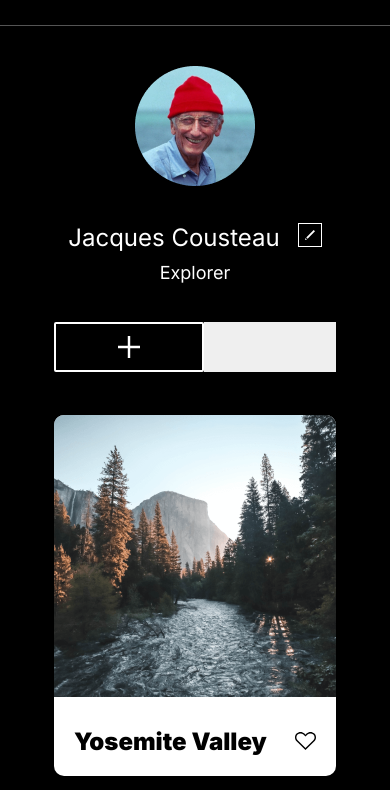
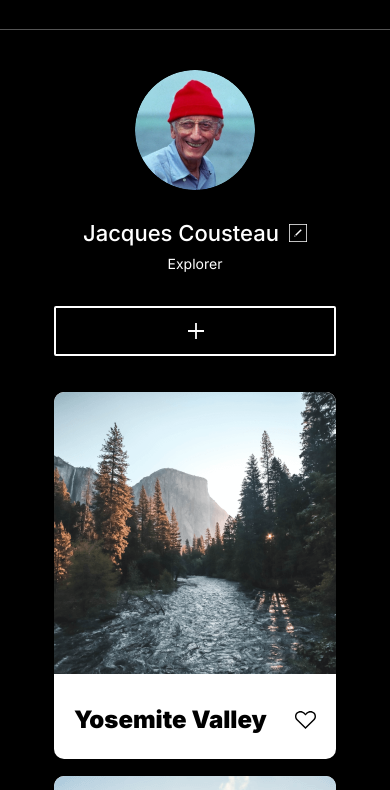
Before and after one commit to J-Helt/se_project_aroundtheus, a plain HTML site: page index.html in a window 390 px wide. Shown: the part 94-884 px from the top of the page. Drawn offline with Linux system fonts and the light colour scheme.

Commit message:
Fixed several issues in both css and html

```diff
--- /dev/null
+++ b/blocks/card.css
@@ -0,0 +1,51 @@
+.card {
+  background-color: white;
+  color: black;
+  border-radius: 10px;
+  font-family: "Inter";
+  font-size: 24px;
+  font-style: normal;
+  font-weight: 900;
+  line-height: normal;
+  width: 282px;
+  justify-self: center;
+}
+
+.card__image {
+  width: 282px;
+  height: 282px;
+  border-top-left-radius: 10px;
+  border-top-right-radius: 10px;
+}
+
+.card__information {
+  display: flex;
+  margin: 0 20px 0;
+  justify-content: space-between;
+  color: #000;
+}
+
+.card__location {
+  font-family: "Inter";
+  font-size: 24px;
+  font-style: normal;
+  font-weight: 900;
+  line-height: normal;
+  text-wrap: nowrap;
+  margin: 25px 0;
+}
+
+.card__button {
+  background-image: url(../images/Heart\ SVG.svg);
+  width: 21px;
+  min-width: 21px;
+  height: 18px;
+  align-self: center;
+  border: 0;
+  background-color: transparent;
+  padding: 0;
+}
+
+.card__button:hover {
+  opacity: 0.5;
+}
--- a/blocks/cards.css
+++ b/blocks/cards.css
@@ -5,64 +5,11 @@
   grid-template-columns: repeat(auto-fill, 282px);
   gap: 17px;
   grid-auto-flow: dense;
-  /* padding: 0 19px 0; */
-  padding: 0 84px 0;
   max-width: 880px;
 }
 
-.card {
-  background-color: white;
-  color: black;
-  border-radius: 10px;
-  font-family: "Inter";
-  font-size: 24px;
-  font-style: normal;
-  font-weight: 900;
-  line-height: normal;
-  width: 282px;
-  height: 361px;
-  justify-self: center;
+@media screen and (max-width: 560px) {
+  .cards {
+    margin-top: 36px;
+  }
 }
-
-.card__image {
-  width: 282px;
-  height: 282px;
-}
-
-.card__information {
-  display: flex;
-  margin: 0 20px 0;
-  justify-content: space-between;
-  color: #000;
-  /* font-family: "Inter";
-  font-size: 24px;
-  font-style: normal;
-  font-weight: 900;
-  line-height: normal;
-  text-wrap: nowrap; */
-}
-
-.card__location {
-  font-family: "Inter";
-  font-size: 24px;
-  font-style: normal;
-  font-weight: 900;
-  line-height: normal;
-  text-wrap: nowrap;
-}
-
-.card__button {
-  background-image: url(../images/Heart\ SVG.svg);
-  width: 21px;
-  min-width: 21px;
-  height: 18px;
-  align-self: center;
-  border: 0px;
-  /* margin: 0 10px 0 0; */
-  background-color: white;
-  padding: 0;
-}
-
-.card__button:hover {
-  opacity: 0.5;
-}
--- /dev/null
+++ b/blocks/content.css
@@ -0,0 +1,3 @@
+.content {
+  margin: 40px auto;
+}
--- a/blocks/copyright.css
+++ b/blocks/copyright.css
@@ -1,7 +1,6 @@
 .copyright {
   width: 90%;
   max-width: 880px;
-  height: 18px;
   color: #545454;
   font-family: "Inter";
   font-size: 18px;
--- a/blocks/header.css
+++ b/blocks/header.css
@@ -1,28 +1,19 @@
-@media screen and (min-width: 560px) {
-  .header {
-    width: 100%;
-    max-width: 880px;
-    height: 74px;
-    border-bottom: 1px solid #545454;
-    margin: 45px auto 0px;
-    padding: 0;
-  }
+.header {
+  border-bottom: 1px solid rgb(84, 84, 84, 1);
+  margin: 45px auto 0px;
+  width: 100%;
+  max-width: 880px;
+  padding: 0;
+}
+
+.header__title {
+  margin: 0 0 41px;
 }
 
 @media screen and (max-width: 560px) {
   .header {
     width: 90%;
-    height: 74px;
-    border-bottom: 1px solid #545454;
-    margin: 45px auto 0px;
     padding: 0 0 0 40px;
+    margin: 45px auto 0;
   }
 }
-
-.page {
-  color: white;
-}
-
-.content {
-  margin: 40px auto;
-}
--- /dev/null
+++ b/blocks/page.css
@@ -0,0 +1,3 @@
+.page {
+  color: white;
+}
--- a/blocks/profile.css
+++ b/blocks/profile.css
@@ -1,16 +1,19 @@
-@media screen and (min-width: 560px) {
 .profile {
   display: flex;
   justify-content: flex-start;
   flex-direction: row;
   max-width: 880px;
+  max-height: 120px;
   margin: 0 auto;
 }
 
 .profile__info {
+  flex-grow: 2;
+  display: flex;
+  flex-direction: column;
+  align-items: flex-start;
   margin: 0 0 0 30px;
   width: 417px;
-    height: 77px;
 }
 
 .profile__info-name {
@@ -20,6 +23,8 @@
   line-height: 48px;
   margin: 22px 0 0;
   font-style: normal;
+  float: left;
+  /* text-wrap: nowrap; */
 }
 
 .profile__info-description {
@@ -31,68 +36,23 @@
 
 .profile__button-add {
   align-self: center;
+  justify-self: flex-end;
   width: 150px;
   height: 50px;
-    margin: 0 1px 0 auto;
+  margin: 0 1px 0 0;
   background-image: url(../images/Add\ Button.svg);
-    border: 2px;
-  }
-}
-
-@media screen and (max-width: 560px) {
-  .profile {
-    display: flex;
-    justify-content: center;
-    flex-direction: column;
-    max-width: 880px;
-    margin: 0 auto;
-  }
-
-  .profile__info-name {
-    font-size: 24px;
-    font-family: "Inter";
-    font-weight: 300;
-    line-height: 24px;
-    margin: 22px 0 0;
-    font-style: normal;
-    text-align: center;
-  }
-
-  .profile__info {
-    height: 116px;
-  }
-
-  .profile__info-description {
-    margin: 7px 0 21px;
-    font-size: 18px;
-    font-family: Inter;
-    font-weight: 300;
-    text-align: center;
-  }
-
-  .profile__avatar {
-    align-self: center;
-  }
-
-  .profile__button-add {
-    align-self: center;
-    width: 282px;
-    height: 50px;
-    background-image: url(../images/Add\ Button.svg);
-    border: 2px;
-    background-repeat: no-repeat;
-    margin: 20px 0 0;
-  }
+  border-width: 0;
+  background-color: transparent;
 }
 
 .profile__button-edit {
   background-image: url(../images/Edit\ Button.svg);
-  margin: 15px 0 9px 18px;
+  margin: 37px 0 9px 18px;
   width: 24px;
   height: 24px;
-  border: 1px;
+  border-width: 0;
   border-color: white;
-  background-color: black;
+  background-color: transparent;
 }
 
 .profile__button-edit:hover {
@@ -106,4 +66,69 @@
 .profile__avatar {
   width: 120px;
   height: 120px;
+  border-radius: 50%;
 }
+
+@media screen and (max-width: 560px) {
+  .profile {
+    display: flex;
+    justify-content: center;
+    flex-direction: column;
+    max-width: 880px;
+    margin: 0 auto 30px;
+    max-height: 286px;
+    align-items: center;
+  }
+
+  .profile__info {
+    margin: 30px 0 36px;
+    max-width: 100vw;
+    align-items: center;
+    max-height: 50px;
+  }
+
+  .profile__info-name {
+    font-size: 22px;
+    font-family: "Inter";
+    font-weight: 500;
+    max-height: 22px;
+    margin: 0;
+    font-style: normal;
+    text-align: center;
+    line-height: 26.63px;
+  }
+
+  .profile__info-description {
+    margin: 14px 0 0;
+    font-size: 14px;
+    font-family: Inter;
+    font-weight: 400;
+    text-align: center;
+    line-height: 16.94px;
+    max-height: 14px;
+  }
+
+  .profile__button-add {
+    align-self: center;
+    width: 282px;
+    height: 50px;
+    background-image: url(../images/Add\ Button\ 2.svg);
+    border: 2px;
+    background-repeat: no-repeat;
+    margin: 0;
+    background-color: transparent;
+    background-size: 100% 100%;
+    padding: 0;
+  }
+
+  .profile__button-edit {
+    width: 18px;
+    height: 18px;
+    margin: 4px 0 0 10px;
+    background-size: cover;
+  }
+
+  .profile__info-topline {
+    max-height: 22px;
+  }
+}
--- /dev/null
+++ b/blocks/site.css
@@ -0,0 +1,3 @@
+.site {
+  background-color: black;
+}
--- a/index.html
+++ b/index.html
@@ -1,8 +1,10 @@
 <!DOCTYPE html>
-<html lang="en" style="background-color: black">
+<html class="site" lang="en">
   <head>
     <link rel="stylesheet" href="pages/index.css" />
     <meta name="viewport" content="width=device-width, initial-scale=1" />
+    <meta charset="UTF-8" />
+    <title>se_project_aroundtheus</title>
   </head>
 
   <body>
@@ -11,62 +13,63 @@
         <img class="header__title" src="./images/Vector.svg" />
       </header>
       <main class="content">
-        <div class="profile">
+        <section class="profile">
           <img class="profile__avatar" src="./images/Avatar.png" />
-          <section class="profile__info">
-            <h2 class="profile__info-name">
-              Jacques Cousteau<button class="profile__button-edit"></button>
-            </h2>
-            <h3 class="profile__info-description">Explorer</h3>
-          </section>
+          <div class="profile__info">
+            <div class="profile__info-topline">
+              <h1 class="profile__info-name">Jacques Cousteau</h1>
+              <button class="profile__button-edit"></button>
+            </div>
+            <p class="profile__info-description">Explorer</p>
+          </div>
 
           <button class="profile__button-add"></button>
-        </div>
+        </section>
         <section class="cards">
-          <div class="card">
+          <article class="card">
             <img class="card__image" src="./images/yosemite-valley.png" />
             <div class="card__information">
-              <p class="card__location">Yosemite Valley</p>
+              <h2 class="card__location">Yosemite Valley</h2>
               <button class="card__button"></button>
             </div>
-          </div>
-          <div class="card">
+          </article>
+          <article class="card">
             <img class="card__image" src="./images/lake-louise.png" />
             <div class="card__information">
-              <p class="card__location">Lake Louise</p>
+              <h2 class="card__location">Lake Louise</h2>
               <button class="card__button"></button>
             </div>
-          </div>
-          <div class="card">
+          </article>
+          <article class="card">
             <img class="card__image" src="./images/bald-mountains.png" />
             <div class="card__information">
-              <p class="card__location">Bald Mountains</p>
+              <h2 class="card__location">Bald Mountains</h2>
               <button class="card__button"></button>
             </div>
-          </div>
-          <div class="card">
+          </article>
+          <article class="card">
             <img class="card__image" src="./images/latemar.png" />
             <div class="card__information">
-              <p class="card__location">Latemar</p>
+              <h2 class="card__location">Latemar</h2>
               <button class="card__button"></button>
             </div>
-          </div>
-          <div class="card">
+          </article>
+          <article class="card">
             <img class="card__image" src="./images/vanoise-national-park.png" />
             <div class="card__information">
-              <p class="card__location">Vanoise Nationa...</p>
+              <h2 class="card__location">Vanoise Nationa...</h2>
               <button class="card__button"></button>
             </div>
-          </div>
-          <div class="card">
+          </article>
+          <article class="card">
             <img class="card__image" src="./images/lago-di-braies.png" />
             <div class="card__information">
-              <p class="card__location">Lago di Braies</p>
+              <h2 class="card__location">Lago di Braies</h2>
               <button class="card__button"></button>
             </div>
-          </div>
+          </article>
         </section>
-        <h4 class="copyright"><span>&copy </span>2022 Around The U.S.</h4>
+        <p class="copyright">&copy 2022 Around The U.S.</p>
       </main>
     </div>
   </body>
--- a/pages/index.css
+++ b/pages/index.css
@@ -1,6 +1,10 @@
 @import url(../vendor/normalize.css);
+@import url(../vendor/fonts.css);
 @import url(../blocks/profile.css);
 @import url(../blocks/cards.css);
 @import url(../blocks/header.css);
 @import url(../blocks/copyright.css);
-@import url(../vendor/fonts.css);
+@import url(../blocks/card.css);
+@import url(../blocks/content.css);
+@import url(../blocks/page.css);
+@import url(../blocks/site.css);
```
Also changed, not shown: images/Add Button 2.svg (added). Lines whose indentation alone changed are shown as unchanged.
